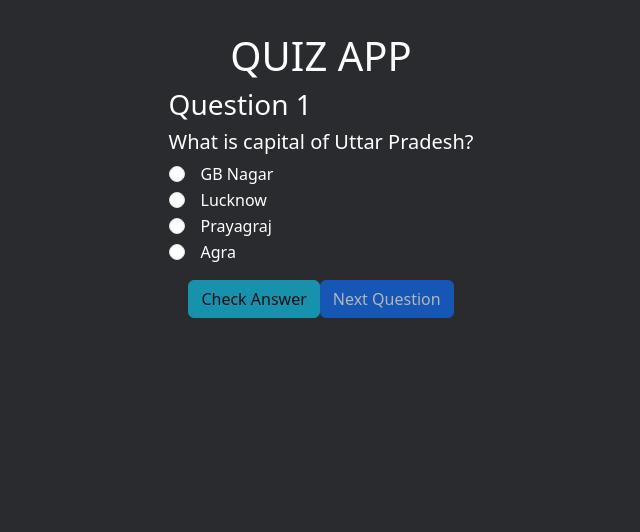
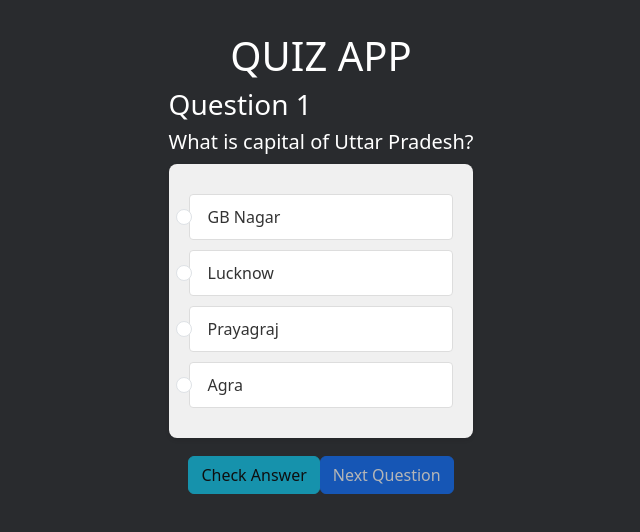
Before and after one commit to csoni06/csoni06.github.io, a React (Create React App) app in the folder quiz/: page / in a window 1280 px wide. Shown: the top 532 px of the page, without its empty margins (319-959 px from the left). Built offline with nearby package versions, Linux system fonts and the light colour scheme.

Commit message:
css uptade

```diff
--- a/quiz/src/components/Option.js
+++ b/quiz/src/components/Option.js
@@ -1,11 +1,10 @@
 // Option.js
 
 import React, { Component } from 'react';
+import './Options.css'; // Adjust the path based on your file structure
 
 class Options extends Component {
-    // Helper function to handle option clicks
     handleOptionClick = (value) => {
-        // Programmatically trigger the onChange handler
         this.props.onOptionChange({
             target: { value: value },
         });
@@ -15,22 +14,31 @@ class Options extends Component {
         const { options, selectedOption, correctAnswer, showHint } = this.props;
 
         return (
-            <div className='options'>
+            <div className='options-container'>
                 {options.map((option, index) => (
-                    <div key={index} className="form-check" onClick={() => this.handleOptionClick(option)} style={{ cursor: 'pointer' }}>
+                    <div key={index}
+                         className="form-check"
+                         onClick={() => this.handleOptionClick(option)}
+                         style={{
+                            cursor: 'pointer',
+                            backgroundColor: selectedOption === option ? '#5ccfd1' : 'white', // Change background color if selected
+                            margin: '10px 0',
+                            padding: '10px',
+                            border: '1px solid #ddd',
+                            borderRadius: '4px',
+                         }}>
                         <input
                             type="radio"
                             name="option"
                             value={option}
                             checked={selectedOption === option}
-                            onChange={() => {}} // Keep this to avoid React controlled component warning
+                            onChange={() => {}} // This is to avoid React controlled component warning
                             className="form-check-input"
                             style={{pointerEvents: "none"}} // Prevent direct interaction with the radio button
                         />
-                        <label className="form-check-label" style={{marginLeft: "8px"}}>{option}</label>
+                        <label className="form-check-label" style={{marginLeft: "8px", color: selectedOption === option ? 'white' : '#333'}}>{option}</label>
                     </div>
                 ))}
-                {/* Conditionally rendering the correct answer hint based on showHint */}
                 {showHint && (
                     <div className="correct-answer-hint">
                         <strong>Hint: </strong>The correct answer is {correctAnswer}.
--- /dev/null
+++ b/quiz/src/components/Options.css
@@ -0,0 +1,26 @@
+.options-container {
+    padding: 20px;
+    margin: 10px 0;
+    background-color: #f0f0f0; /* Light grey background */
+    border-radius: 8px; /* Rounded corners */
+    box-shadow: 0 2px 4px rgba(0,0,0,0.1); /* Subtle shadow */
+}
+
+.form-check {
+    margin: 10px 0;
+    padding: 10px;
+    background-color: white; /* White background */
+    border: 1px solid #ddd; /* Light border */
+    border-radius: 4px; /* Rounded corners for each option */
+}
+
+.form-check-label {
+    margin-left: 12px; /* Adjusted margin */
+    color: #333; /* Dark grey color for text, ensures good visibility */
+}
+
+.correct-answer-hint {
+    margin-top: 20px;
+    font-style: italic;
+    color: #333; /* Ensure hint text is also visible */
+}
```
